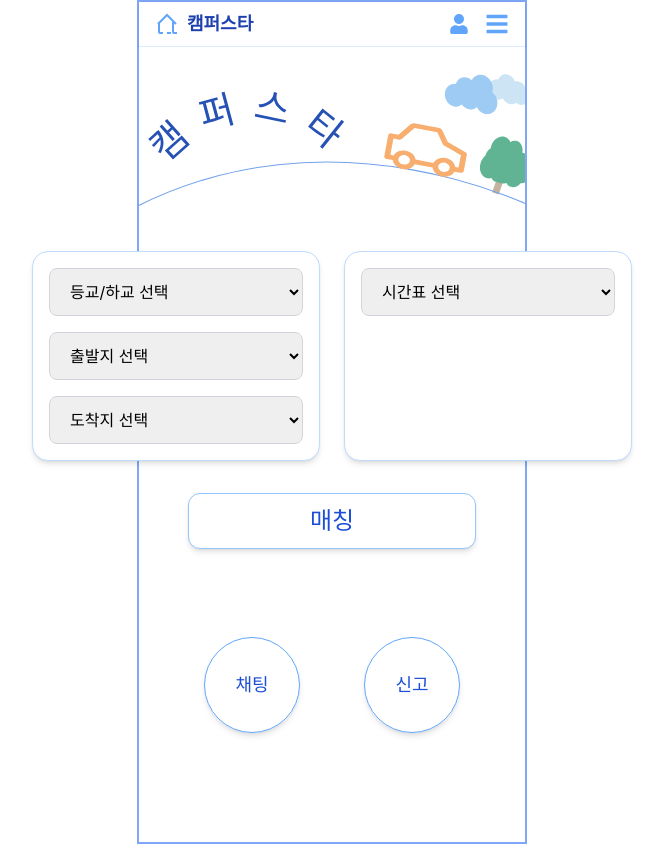
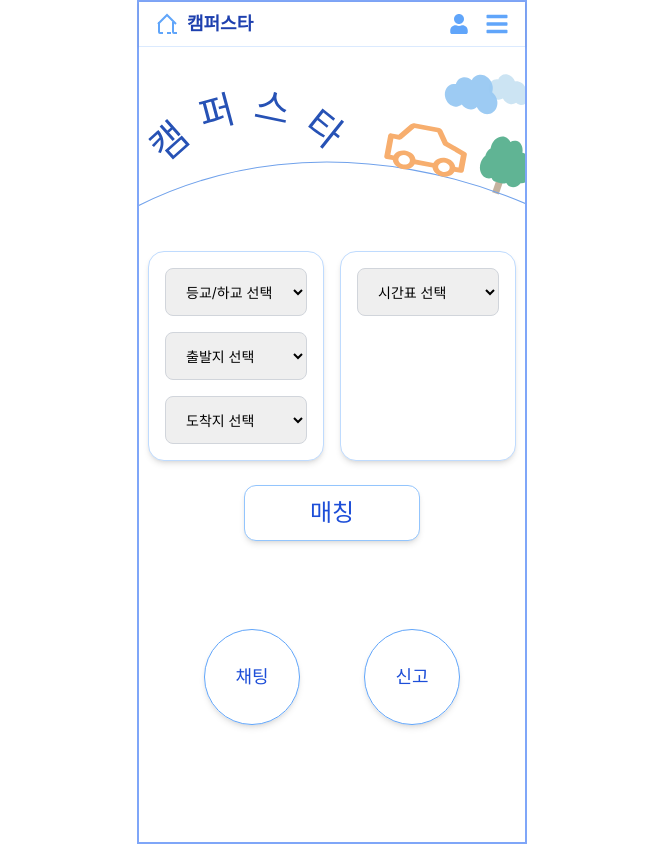
Before and after one commit to YEJU-SHIN/Capstone-Design-Project, a React (Create React App) app: page / in a window 1280 px wide. Shown: the whole page, without its empty margins (308-971 px from the left). Built offline with nearby package versions, Linux system fonts and the light colour scheme.

Commit message:
선택 창, 텍스트 크기 작게 수정

```diff
--- a/src/components/MatchingForm.js
+++ b/src/components/MatchingForm.js
@@ -74,8 +74,8 @@ function MatchingForm() {
   return (
     <div className="flex flex-col items-center mt-6">
       {/* 드롭다운 섹션: 등/하교, 출발지, 도착지 */}
-      <div className="flex flex-col md:flex-row gap-6 mb-8">
-        <div className="bg-white rounded-2xl shadow-md border border-blue-200 p-4 w-72 space-y-4">
+      <div className="flex flex-col md:flex-row gap-4 mb-6">
+        <div className="bg-white rounded-2xl shadow-md border border-blue-200 p-4 w-44 space-y-4">
           {/* 등교/하교 선택 박스 */}
           <SelectBox
             label="등교/하교 선택"
@@ -99,7 +99,7 @@ function MatchingForm() {
         </div>
 
         {/* 시간표 선택 컴포넌트 */}
-        <div className="bg-white rounded-2xl shadow-md border border-blue-200 p-4 w-72">
+        <div className="bg-white rounded-2xl shadow-md border border-blue-200 p-4 w-44">
           <TimeTableBox
             schoolType={schoolType}
             departure={departure}
@@ -113,7 +113,7 @@ function MatchingForm() {
       <div className="mb-10 w-full flex justify-center">
         <button
           onClick={handleMatchSubmit}
-          className="w-72 h-14 bg-white border border-blue-300 rounded-xl text-blue-700 text-2xl shadow-md hover:bg-blue-50 transition"
+          className="w-44 h-14 bg-white border border-blue-300 rounded-xl text-blue-700 text-2xl shadow-md hover:bg-blue-50 transition"
         >
           매칭
         </button>
--- a/src/components/SelectBox.js
+++ b/src/components/SelectBox.js
@@ -1,20 +1,17 @@
 function SelectBox({ label, options, onChange }) {
   return (
-    <div className="">
+    <div className="text-sm" >
       <select onChange={onChange}
         className="w-full h-12 px-4 rounded-lg border border-gray-300 focus:outline-none focus:ring-2 focus:ring-blue-500"
 
       >
-        <option value="" >{label}</option>
+        <option value="" className = "text-sm text-gray-500" >
+          {label}
+        </option>
         {options.map((opt, idx) => (
-          <option key={idx} value={opt}>{opt}</option>
+          <option key={idx} value={opt} className="text-sm">{opt}</option>
         ))}
       </select>
-
-
-
-
-
     </div>
   );
 }
```
